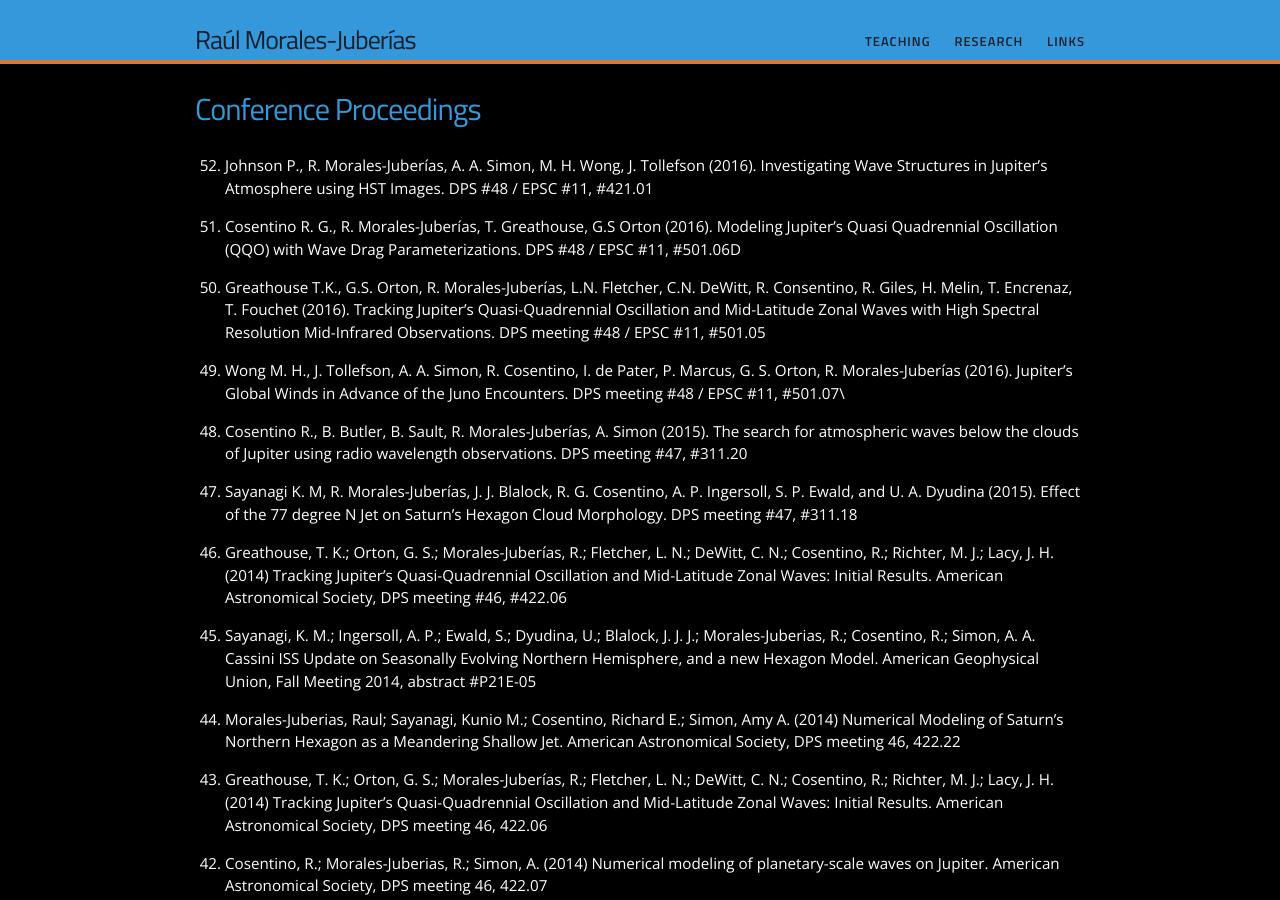
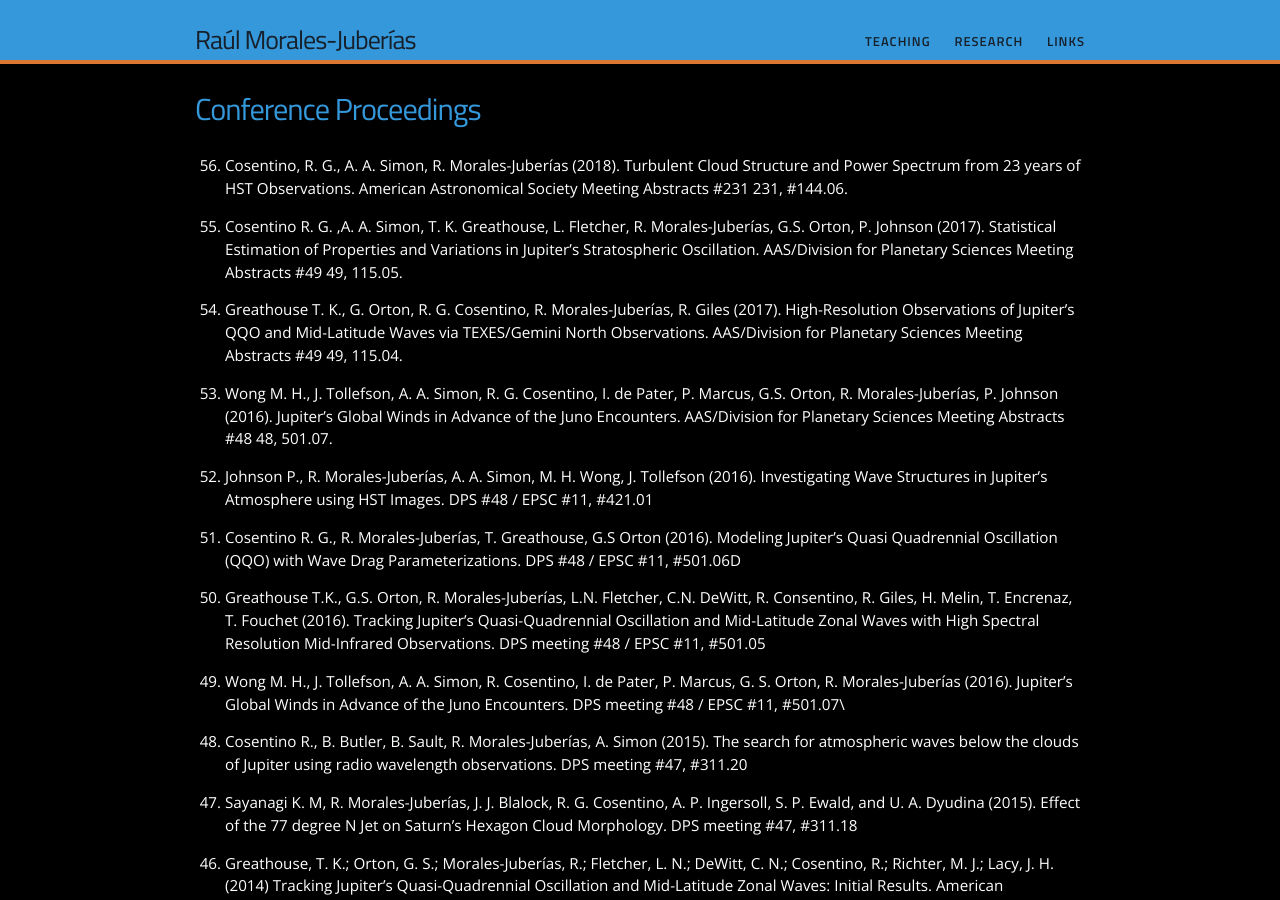
Before and after one commit to rmjuberias/rmjuberias.github.io, a Jekyll site: the page built from research/conferences.md, in a window 1280 px wide and 900 px high. Built offline with Jekyll 4.4.1, drawn with Linux system fonts in a browser that asks for light colours.

Commit message:
updated confereces
pues eso

```diff
--- a/research/conferences.md
+++ b/research/conferences.md
@@ -3,6 +3,14 @@ layout: page
 title: Conference Proceedings
 permalink: /research/conferences/
 ---
+
+0. Cosentino, R. G., A. A. Simon, R. Morales-Juberías (2018). Turbulent Cloud Structure and Power Spectrum from 23 years of HST Observations. American Astronomical Society Meeting Abstracts \#231 231, \#144.06.
+
+0. Cosentino R. G. ,A. A. Simon, T. K. Greathouse, L. Fletcher, R. Morales-Juberías, G.S. Orton, P. Johnson (2017). Statistical Estimation of Properties and Variations in Jupiter's Stratospheric Oscillation. AAS/Division for Planetary Sciences Meeting Abstracts \#49 49, 115.05.
+
+0. Greathouse T. K., G. Orton, R. G. Cosentino, R. Morales-Juberías, R. Giles (2017). High-Resolution Observations of Jupiter's QQO and Mid-Latitude Waves via TEXES/Gemini North Observations. AAS/Division for Planetary Sciences Meeting Abstracts \#49 49, 115.04.
+
+0. Wong M. H., J. Tollefson, A. A. Simon, R. G. Cosentino, I. de Pater, P. Marcus, G.S. Orton, R. Morales-Juberías, P. Johnson (2016). Jupiter's Global Winds in Advance of the Juno Encounters. AAS/Division for Planetary Sciences Meeting Abstracts \#48 48, 501.07.
 
 0. Johnson P., R. Morales-Juberías, A. A. Simon, M. H. Wong, J. Tollefson (2016). Investigating Wave Structures in Jupiter's Atmosphere using HST Images. DPS \#48 / EPSC \#11, \#421.01
 
```
